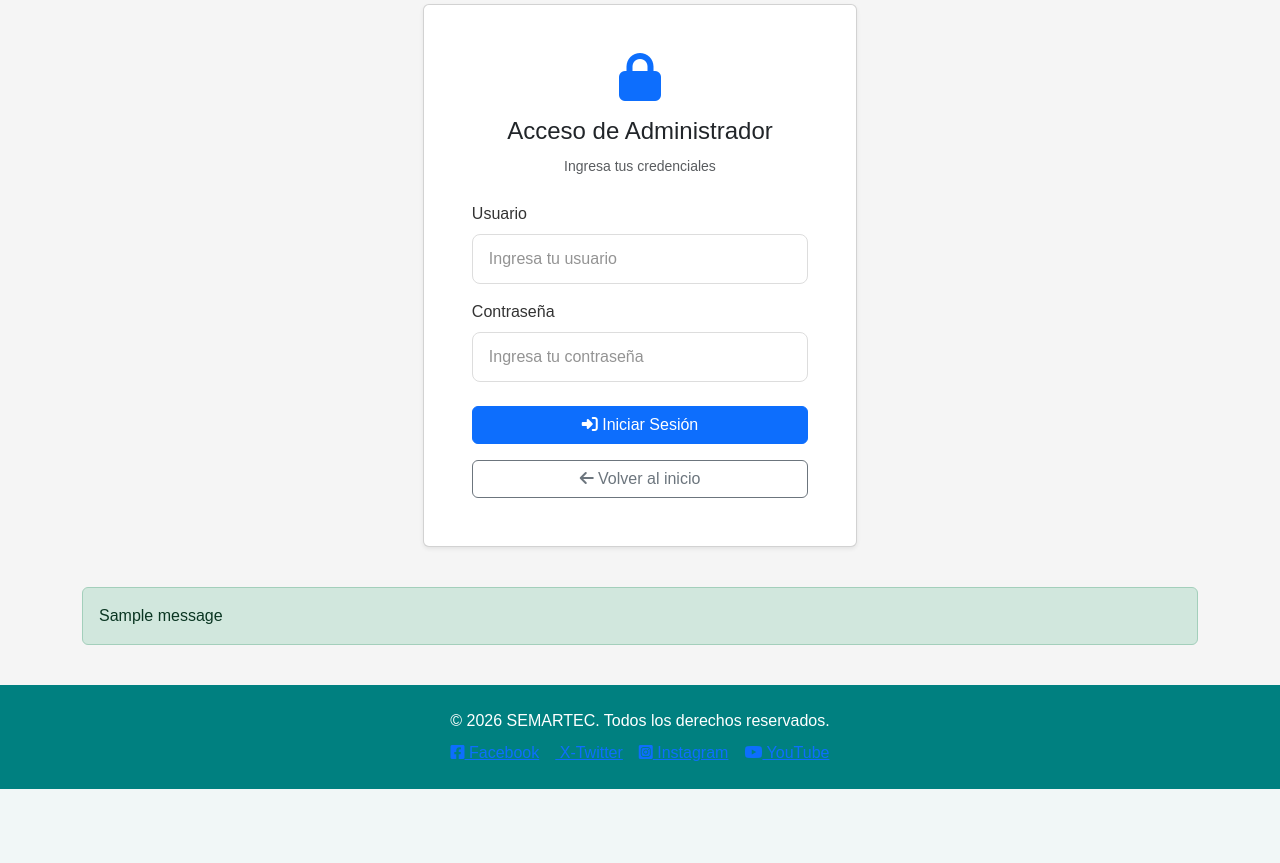
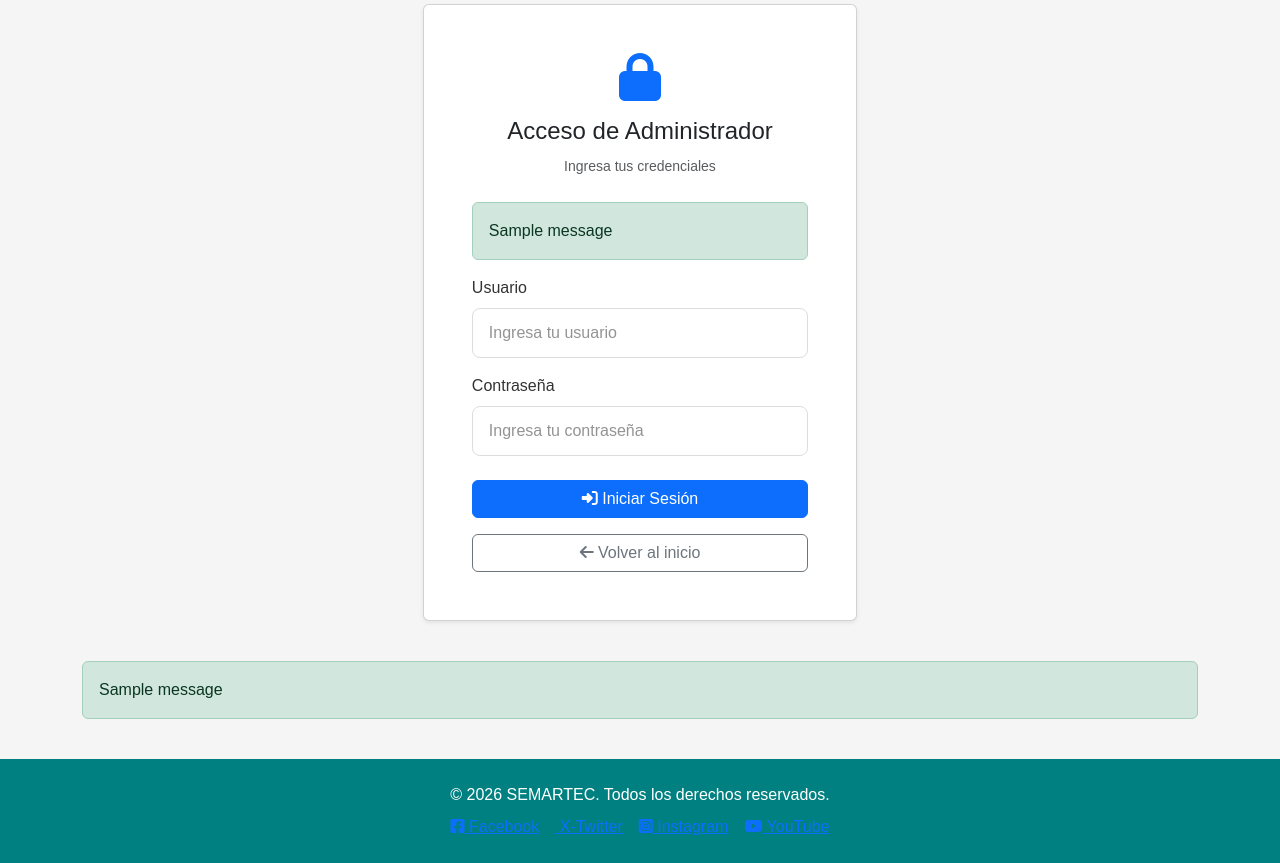
Before and after one commit to CristianDan2008/Proyecto, a Django app: page /login/ in a window 1280 px wide. Shown: the part 175-1038 px from the top of the page. Before the commit the page ends 964 px from the top, so only its background shows below. Run offline with Django 5.2, Linux system fonts and the light colour scheme; tables that the repository leaves empty hold one stand-in row (values such as "Sample post"); one stand-in notice (Sample message) is shown.

Commit message:
Display messages in login.html
Add message display for login form notifications.

```diff
--- a/myapp/templates/login.html
+++ b/myapp/templates/login.html
@@ -15,6 +15,12 @@
             <h4 class="card-title">{% trans "Acceso de Administrador" %}</h4>
             <small class="text-muted">{% trans "Ingresa tus credenciales" %}</small>
           </div>
+
+          {% if messages %}
+            {% for message in messages %}
+            <div class="alert alert-{{ message.tags }} mb-3">{{ message }}</div>
+            {% endfor %}
+          {% endif %}
 
           <form method="post" novalidate>
             {% csrf_token %}
```
